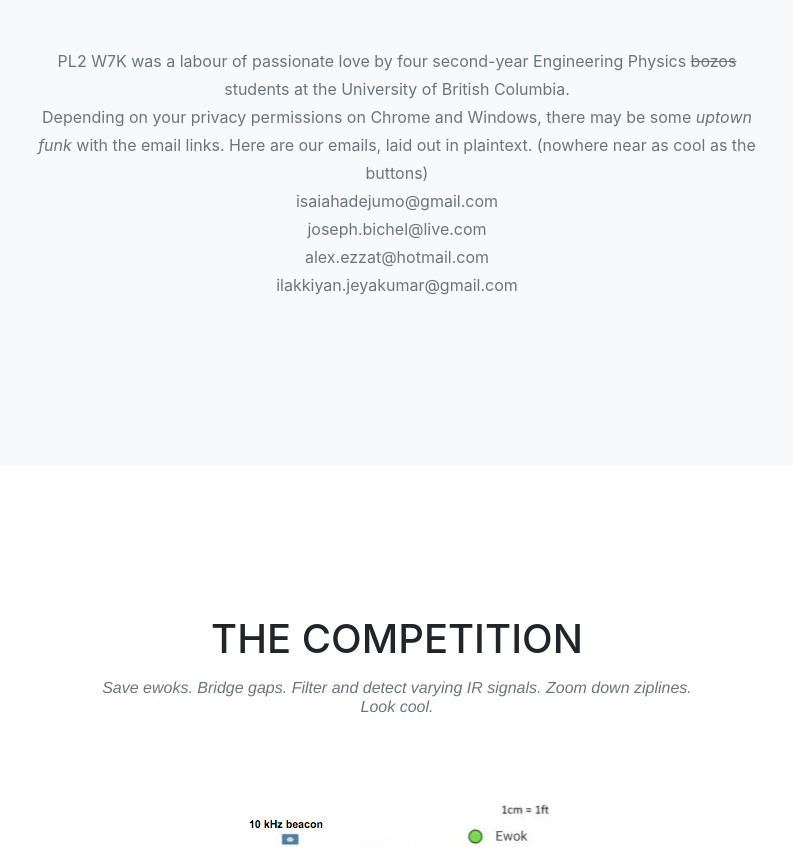
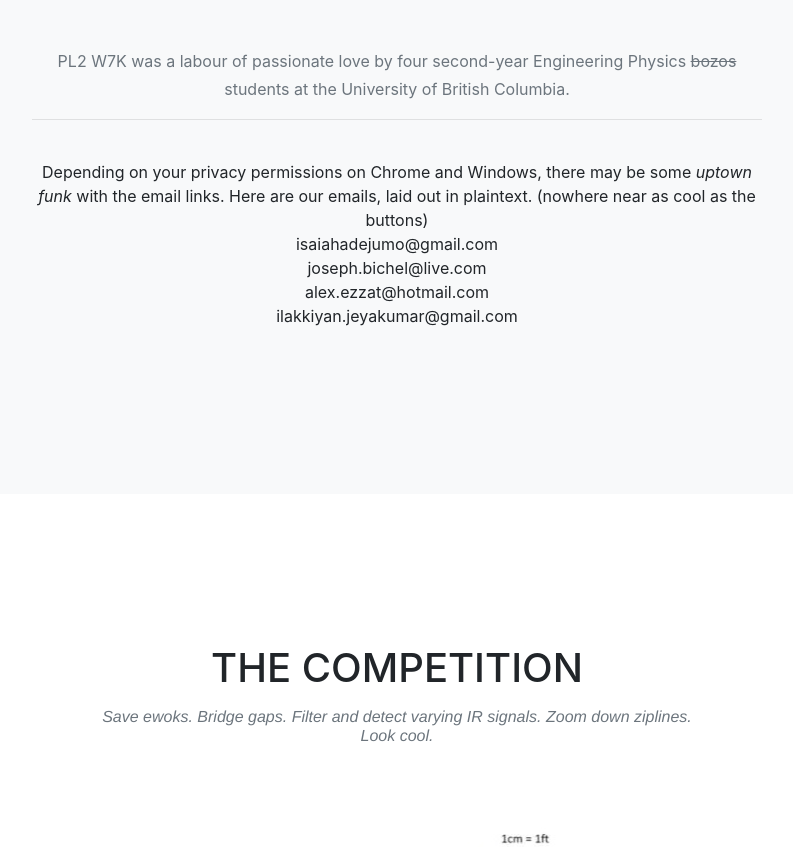
Before and after one commit to i-jey/PL2W7K, a website with bundled scripts: page index.html in a window 1280 px wide. Shown: the part 1817-2664 px from the top of the page, without its empty margins (243-1036 px from the left). Built offline with nearby package versions, Linux system fonts and the light colour scheme; files whose address does not match are found by name; a web font is replaced by a local one.

Commit message:
added breakline to emails

```diff
--- a/index.html
+++ b/index.html
@@ -179,7 +179,7 @@
         <div class="row">
           <div class="col-lg-8 mx-auto text-center">
             <p class="large text-muted">PL2 W7K was a labour of passionate love by four second-year Engineering Physics <s>bozos</s> students at the University of British Columbia.
-            <br>Depending on your privacy permissions on Chrome and Windows, there may be some <i>uptown funk</i> with the email links. Here are our emails, laid out in plaintext. (nowhere near as cool as the buttons)
+            <hr><br>Depending on your privacy permissions on Chrome and Windows, there may be some <i>uptown funk</i> with the email links. Here are our emails, laid out in plaintext. (nowhere near as cool as the buttons)
             <br>isaiahadejumo@gmail.com
             <br>joseph.bichel@live.com
             <br>alex.ezzat@hotmail.com
```
